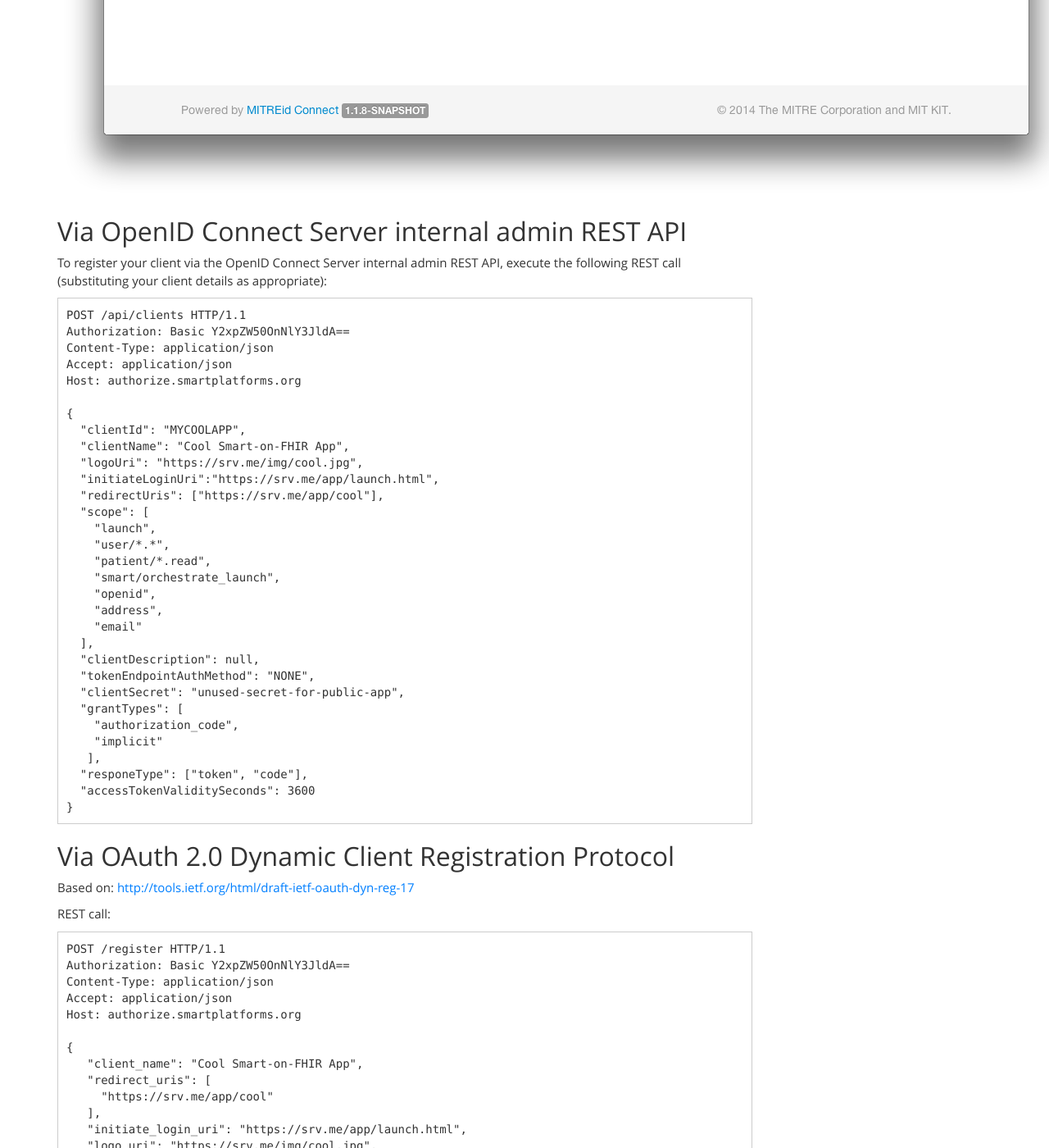
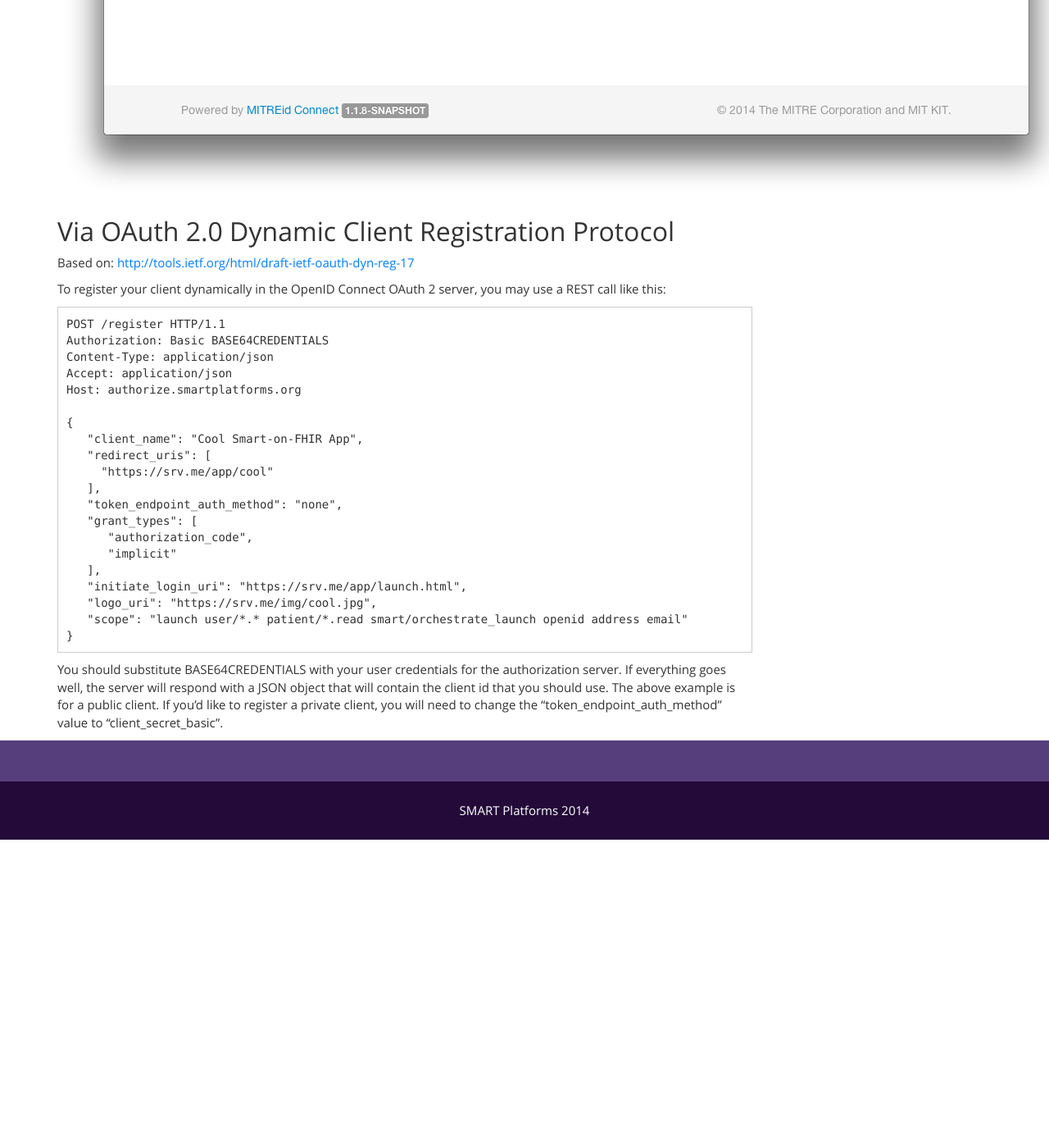
Before and after one commit to smart-on-fhir/smart-on-fhir.github.io, a Jekyll site: the page built from sandbox/howto/index.md, in a window 1280 px wide and 1400 px high, scrolled down 7063 px. Shown: the whole window at 82% size. Built offline with Jekyll 4.4.1, drawn with Linux system fonts in a browser that asks for light colours; Markdown is read by kramdown in place of the engine named in the settings; after the commit the page ends 8087 px from its top, so only the background shows below that; some of the changed text lies outside the part shown.

Commit message:
Revised client registration guide

````diff
--- a/_layouts/main.html
+++ b/_layouts/main.html
@@ -68,7 +68,9 @@
         <ul class="dropdown-menu">
           <li><a href="{{site.baseurl}}sandbox">Overview</a></li>
           <li><a href="{{site.baseurl}}sandbox/account">Account Setup</a></li>
-          <li><a href="{{site.baseurl}}sandbox/howto">How To Use</a></li>
+          <li><a href="{{site.baseurl}}sandbox/howto">How To Register an App</a></li>
+          <li><a href="{{site.baseurl}}tutorials/testing">How To Test My App</a></li>
+          <li><a href="{{site.baseurl}}sandbox/install">Building Your Own Sandbox</a></li>
         </ul>
         </li>
       </ul>
--- a/sandbox/howto/index.md
+++ b/sandbox/howto/index.md
@@ -74,54 +74,16 @@ update or delete its record in the OpenID Connect Server.
   <img src="/assets/img/newapp7.png" />
 </div>
 
-## Via OpenID Connect Server internal admin REST API
-
-To register your client via the OpenID Connect Server internal admin REST API,
-execute the following REST call (substituting your client details as appropriate):
-
-```
-POST /api/clients HTTP/1.1
-Authorization: Basic Y2xpZW50OnNlY3JldA==
-Content-Type: application/json
-Accept: application/json
-Host: authorize.smartplatforms.org
-
-{
-  "clientId": "MYCOOLAPP",
-  "clientName": "Cool Smart-on-FHIR App",
-  "logoUri": "https://srv.me/img/cool.jpg",
-  "initiateLoginUri":"https://srv.me/app/launch.html",
-  "redirectUris": ["https://srv.me/app/cool"],
-  "scope": [
-    "launch",
-    "user/*.*",
-    "patient/*.read",
-    "smart/orchestrate_launch",
-    "openid",
-    "address",
-    "email"
-  ],
-  "clientDescription": null,
-  "tokenEndpointAuthMethod": "NONE",
-  "clientSecret": "unused-secret-for-public-app",
-  "grantTypes": [
-    "authorization_code",
-    "implicit"
-   ],
-  "responeType": ["token", "code"],
-  "accessTokenValiditySeconds": 3600
-}
-```
-
 ## Via OAuth 2.0 Dynamic Client Registration Protocol
 
 Based on: [http://tools.ietf.org/html/draft-ietf-oauth-dyn-reg-17](http://tools.ietf.org/html/draft-ietf-oauth-dyn-reg-17)
 
-REST call:
+To register your client dynamically in the OpenID Connect OAuth 2
+server, you may use a REST call like this:
 
 ```
 POST /register HTTP/1.1
-Authorization: Basic Y2xpZW50OnNlY3JldA==
+Authorization: Basic BASE64CREDENTIALS
 Content-Type: application/json
 Accept: application/json
 Host: authorize.smartplatforms.org
@@ -131,8 +93,19 @@ Host: authorize.smartplatforms.org
    "redirect_uris": [
      "https://srv.me/app/cool"
    ],
+   "token_endpoint_auth_method": "none",
+   "grant_types": [
+      "authorization_code",
+      "implicit"
+   ],
    "initiate_login_uri": "https://srv.me/app/launch.html",
    "logo_uri": "https://srv.me/img/cool.jpg",
    "scope": "launch user/*.* patient/*.read smart/orchestrate_launch openid address email"
 }
 ```
+
+You should substitute BASE64CREDENTIALS with your user credentials for the authorization server.
+If everything goes well, the server will respond with a JSON object that will contain the client
+id that you should use. The above example is for a public client. If you'd like to register
+a private client, you will need to change the "token_endpoint_auth_method" value to
+"client_secret_basic".
````
